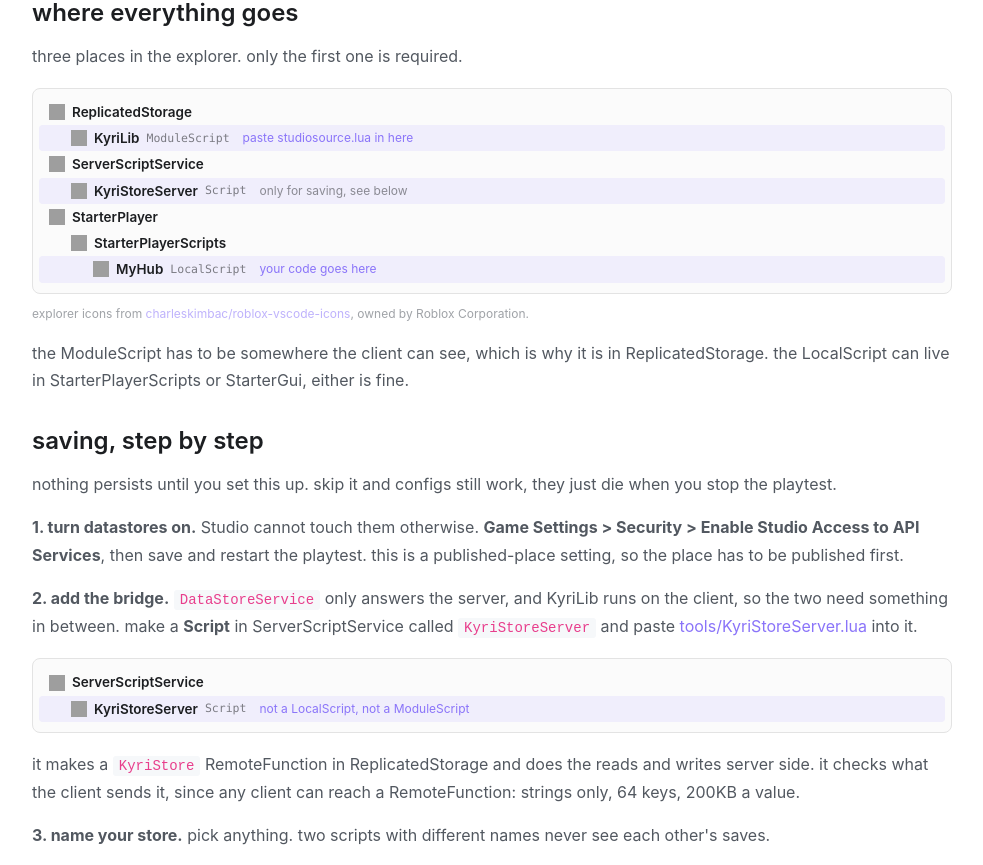
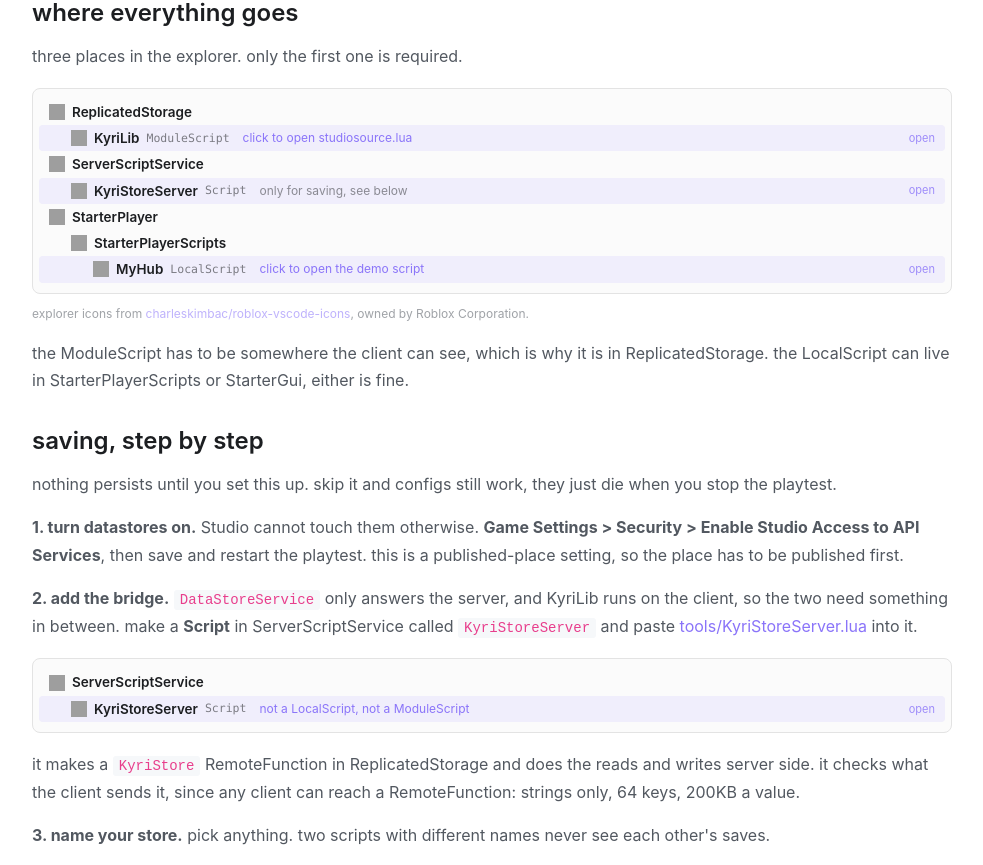
Before and after one commit to Justanewplayer19/KyriLib, a plain HTML site: page index.html in a window 1280 px wide. Shown: the part 2200-3065 px from the top of the page, without its empty margins (288-1271 px from the left). Drawn offline with Linux system fonts and the light colour scheme; grey boxes are pictures that could not be loaded.

Commit message:
make the explorer rows link to the files they want
clicking KyriLib in the studio tree now opens studiosource.lua raw, ready to
select all and paste. same for KyriStoreServer and the demo script. raw rather
than the blob page so it is one click to copy rather than three.

Co-Authored-By: Claude Opus 5 <noreply@anthropic.com>

```diff
--- a/index.html
+++ b/index.html
@@ -212,6 +212,24 @@ body {
 			margin-left: 6px;
 		}
 		.rx-c.opt { color: #8a8a93; }
+		a.rx-row {
+			color: inherit;
+			text-decoration: none;
+			cursor: pointer;
+		}
+		a.rx-row:hover { background: rgba(138,116,249,.18); }
+		a.rx-row:hover .rx-go { opacity: 1; }
+		.rx-go {
+			margin-left: auto;
+			font-size: 11px;
+			color: #8a74f9;
+			opacity: 0;
+			transition: opacity .15s;
+			padding-left: 10px;
+		}
+		@media (hover: none) {
+			.rx-go { opacity: .8; }
+		}
 		.rx-credit { font-size: 12px; opacity: .55; margin-top: -8px; }
 		@media (max-width: 620px) {
 			.rx { font-size: 12.5px; }
@@ -807,14 +825,14 @@ w:tab("Main", "sword"):toggle("fly", false, function(s) end, "fly")</code></pre>
 
 				<div class="rx">
 					<div class="rx-row rx-0"><img class="rx-ic l" alt="" src="https://cdn.jsdelivr.net/gh/charleskimbac/roblox-vscode-icons@main/light/vsicons-custom-icons/folder_type_ReplicatedStorage-light_opened.png"><img class="rx-ic d" alt="" src="https://cdn.jsdelivr.net/gh/charleskimbac/roblox-vscode-icons@main/dark/vsicons-custom-icons/folder_type_ReplicatedStorage-dark_opened.png"><span class="rx-n">ReplicatedStorage</span></div>
-					<div class="rx-row rx-1 hit"><img class="rx-ic l" alt="" src="https://cdn.jsdelivr.net/gh/charleskimbac/roblox-vscode-icons@main/light/vsicons-custom-icons/file_type_ModuleScript-light.png"><img class="rx-ic d" alt="" src="https://cdn.jsdelivr.net/gh/charleskimbac/roblox-vscode-icons@main/dark/vsicons-custom-icons/file_type_ModuleScript-dark.png"><span class="rx-n">KyriLib</span><span class="rx-t">ModuleScript</span><span class="rx-c">paste studiosource.lua in here</span></div>
+					<a class="rx-row rx-1 hit" href="https://raw.githubusercontent.com/Justanewplayer19/KyriLib/main/studiosource.lua" target="_blank" rel="noopener"><img class="rx-ic l" alt="" src="https://cdn.jsdelivr.net/gh/charleskimbac/roblox-vscode-icons@main/light/vsicons-custom-icons/file_type_ModuleScript-light.png"><img class="rx-ic d" alt="" src="https://cdn.jsdelivr.net/gh/charleskimbac/roblox-vscode-icons@main/dark/vsicons-custom-icons/file_type_ModuleScript-dark.png"><span class="rx-n">KyriLib</span><span class="rx-t">ModuleScript</span><span class="rx-c">click to open studiosource.lua</span><span class="rx-go">open</span></a>
 
 					<div class="rx-row rx-0"><img class="rx-ic l" alt="" src="https://cdn.jsdelivr.net/gh/charleskimbac/roblox-vscode-icons@main/light/vsicons-custom-icons/folder_type_ServerScriptService-light_opened.png"><img class="rx-ic d" alt="" src="https://cdn.jsdelivr.net/gh/charleskimbac/roblox-vscode-icons@main/dark/vsicons-custom-icons/folder_type_ServerScriptService-dark_opened.png"><span class="rx-n">ServerScriptService</span></div>
-					<div class="rx-row rx-1 hit"><img class="rx-ic l" alt="" src="https://cdn.jsdelivr.net/gh/charleskimbac/roblox-vscode-icons@main/light/vsicons-custom-icons/file_type_Script-light.png"><img class="rx-ic d" alt="" src="https://cdn.jsdelivr.net/gh/charleskimbac/roblox-vscode-icons@main/dark/vsicons-custom-icons/file_type_Script-dark.png"><span class="rx-n">KyriStoreServer</span><span class="rx-t">Script</span><span class="rx-c opt">only for saving, see below</span></div>
+					<a class="rx-row rx-1 hit" href="https://raw.githubusercontent.com/Justanewplayer19/KyriLib/main/tools/KyriStoreServer.lua" target="_blank" rel="noopener"><img class="rx-ic l" alt="" src="https://cdn.jsdelivr.net/gh/charleskimbac/roblox-vscode-icons@main/light/vsicons-custom-icons/file_type_Script-light.png"><img class="rx-ic d" alt="" src="https://cdn.jsdelivr.net/gh/charleskimbac/roblox-vscode-icons@main/dark/vsicons-custom-icons/file_type_Script-dark.png"><span class="rx-n">KyriStoreServer</span><span class="rx-t">Script</span><span class="rx-c opt">only for saving, see below</span><span class="rx-go">open</span></a>
 
 					<div class="rx-row rx-0"><img class="rx-ic l" alt="" src="https://cdn.jsdelivr.net/gh/charleskimbac/roblox-vscode-icons@main/light/vsicons-custom-icons/folder_type_StarterPlayer-light_opened.png"><img class="rx-ic d" alt="" src="https://cdn.jsdelivr.net/gh/charleskimbac/roblox-vscode-icons@main/dark/vsicons-custom-icons/folder_type_StarterPlayer-dark_opened.png"><span class="rx-n">StarterPlayer</span></div>
 					<div class="rx-row rx-1"><img class="rx-ic l" alt="" src="https://cdn.jsdelivr.net/gh/charleskimbac/roblox-vscode-icons@main/light/vsicons-custom-icons/folder_type_StarterPlayerScripts-light_opened.png"><img class="rx-ic d" alt="" src="https://cdn.jsdelivr.net/gh/charleskimbac/roblox-vscode-icons@main/dark/vsicons-custom-icons/folder_type_StarterPlayerScripts-dark_opened.png"><span class="rx-n">StarterPlayerScripts</span></div>
-					<div class="rx-row rx-2 hit"><img class="rx-ic l" alt="" src="https://cdn.jsdelivr.net/gh/charleskimbac/roblox-vscode-icons@main/light/vsicons-custom-icons/file_type_LocalScript-light.png"><img class="rx-ic d" alt="" src="https://cdn.jsdelivr.net/gh/charleskimbac/roblox-vscode-icons@main/dark/vsicons-custom-icons/file_type_LocalScript-dark.png"><span class="rx-n">MyHub</span><span class="rx-t">LocalScript</span><span class="rx-c">your code goes here</span></div>
+					<a class="rx-row rx-2 hit" href="https://raw.githubusercontent.com/Justanewplayer19/KyriLib/main/examples/studio_demo.lua" target="_blank" rel="noopener"><img class="rx-ic l" alt="" src="https://cdn.jsdelivr.net/gh/charleskimbac/roblox-vscode-icons@main/light/vsicons-custom-icons/file_type_LocalScript-light.png"><img class="rx-ic d" alt="" src="https://cdn.jsdelivr.net/gh/charleskimbac/roblox-vscode-icons@main/dark/vsicons-custom-icons/file_type_LocalScript-dark.png"><span class="rx-n">MyHub</span><span class="rx-t">LocalScript</span><span class="rx-c">click to open the demo script</span><span class="rx-go">open</span></a>
 				</div>
 				<p class="rx-credit">explorer icons from <a href="https://github.com/charleskimbac/roblox-vscode-icons" target="_blank" rel="noopener">charleskimbac/roblox-vscode-icons</a>, owned by Roblox Corporation.</p>
 
@@ -830,7 +848,7 @@ w:tab("Main", "sword"):toggle("fly", false, function(s) end, "fly")</code></pre>
 
 				<div class="rx">
 					<div class="rx-row rx-0"><img class="rx-ic l" alt="" src="https://cdn.jsdelivr.net/gh/charleskimbac/roblox-vscode-icons@main/light/vsicons-custom-icons/folder_type_ServerScriptService-light_opened.png"><img class="rx-ic d" alt="" src="https://cdn.jsdelivr.net/gh/charleskimbac/roblox-vscode-icons@main/dark/vsicons-custom-icons/folder_type_ServerScriptService-dark_opened.png"><span class="rx-n">ServerScriptService</span></div>
-					<div class="rx-row rx-1 hit"><img class="rx-ic l" alt="" src="https://cdn.jsdelivr.net/gh/charleskimbac/roblox-vscode-icons@main/light/vsicons-custom-icons/file_type_Script-light.png"><img class="rx-ic d" alt="" src="https://cdn.jsdelivr.net/gh/charleskimbac/roblox-vscode-icons@main/dark/vsicons-custom-icons/file_type_Script-dark.png"><span class="rx-n">KyriStoreServer</span><span class="rx-t">Script</span><span class="rx-c">not a LocalScript, not a ModuleScript</span></div>
+					<a class="rx-row rx-1 hit" href="https://raw.githubusercontent.com/Justanewplayer19/KyriLib/main/tools/KyriStoreServer.lua" target="_blank" rel="noopener"><img class="rx-ic l" alt="" src="https://cdn.jsdelivr.net/gh/charleskimbac/roblox-vscode-icons@main/light/vsicons-custom-icons/file_type_Script-light.png"><img class="rx-ic d" alt="" src="https://cdn.jsdelivr.net/gh/charleskimbac/roblox-vscode-icons@main/dark/vsicons-custom-icons/file_type_Script-dark.png"><span class="rx-n">KyriStoreServer</span><span class="rx-t">Script</span><span class="rx-c">not a LocalScript, not a ModuleScript</span><span class="rx-go">open</span></a>
 				</div>
 
 				<p>it makes a <code>KyriStore</code> RemoteFunction in ReplicatedStorage and does the reads and writes server side. it checks what the client sends it, since any client can reach a RemoteFunction: strings only, 64 keys, 200KB a value.</p>
```
